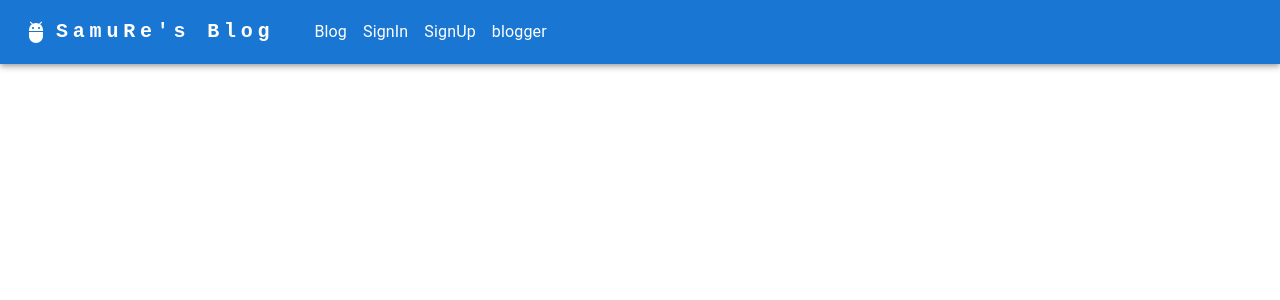
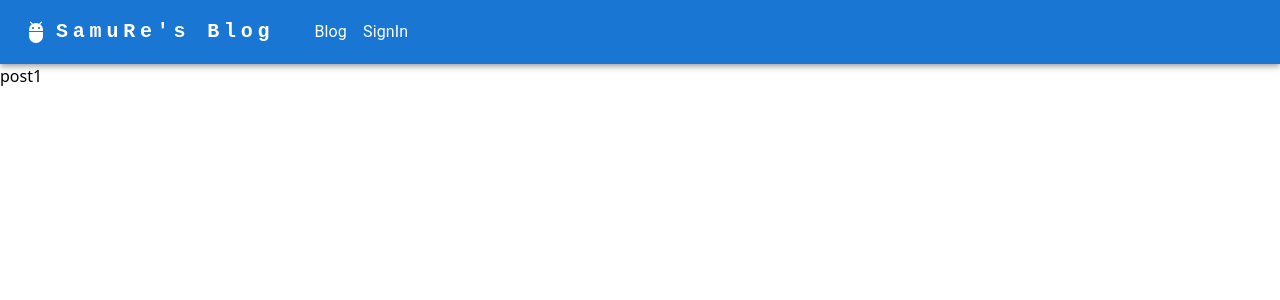
Before and after one commit to idoRevah/webFinal, a React (Vite) app in the folder frontend/: page /Post/1 in a window 1280 px wide. Shown: the top 300 px of the page. Built offline with nearby package versions, Linux system fonts and the light colour scheme.

Commit message:
feat(dynamic router with params)

```diff
--- a/frontend/src/components/navbar/navbar.tsx
+++ b/frontend/src/components/navbar/navbar.tsx
@@ -6,6 +6,10 @@ import Container from "@mui/material/Container";
 import AdbIcon from "@mui/icons-material/Adb";
 import { NavLink } from "react-router-dom";
 import { routes } from "@/modules/routing";
+
+const filteredRoutes = () => {
+  return routes.filter((r) => r.isVisible == true);
+};
 
 function ResponsiveAppBar() {
   return (
@@ -31,7 +35,7 @@ function ResponsiveAppBar() {
           </Typography>
 
           <Box sx={{ flexGrow: 1, display: { xs: "none", md: "flex" } }}>
-            {routes.map((route) => (
+            {filteredRoutes().map((route) => (
               <NavLink to={route.path} key={route.text}>
                 <Typography sx={{ mr: 2, color: "white", display: "block" }}>
                   {route.text}
--- a/frontend/src/modules/routing/route.type.ts
+++ b/frontend/src/modules/routing/route.type.ts
@@ -3,5 +3,6 @@ import React from "react";
 export default interface Route {
   path: string;
   text: string;
-  element: JSX.Element;
+  element: any;
+  isVisible: boolean;
 }
--- a/frontend/src/modules/routing/router.tsx
+++ b/frontend/src/modules/routing/router.tsx
@@ -1,5 +1,6 @@
 import { Route, Routes } from "react-router-dom";
 import routes from "./routes";
+import React from "react";
 
 export default function AppRouter() {
   return (
@@ -7,7 +8,7 @@ export default function AppRouter() {
       {routes.map((route) => (
         <Route
           path={route.path}
-          element={route.element}
+          element={React.createElement(route.element)}
           key={route.text}
         ></Route>
       ))}
--- a/frontend/src/modules/routing/routes.ts
+++ b/frontend/src/modules/routing/routes.ts
@@ -1,27 +1,31 @@
 import Blog from "../../pages/blog";
 import signIn from "../../pages/signIn";
 import Route from "./route.type";
-
+import Post from "@/pages/post";
 const routes: Array<Route> = [
   {
     text: "Blog",
     path: "/",
-    element: Blog(),
+    element: Blog,
+    isVisible: true,
   },
   {
     text: "SignIn",
     path: "/SignIn",
-    element: signIn(),
+    element: signIn,
+    isVisible: true,
   },
   {
     text: "SignUp",
     path: "/SignIn",
-    element: signIn(),
+    element: signIn,
+    isVisible: false,
   },
   {
-    text: "blogger",
-    path: "/Blog",
-    element: Blog(),
+    text: "Post",
+    path: "/Post/:id",
+    element: Post,
+    isVisible: false,
   },
 ];
 
--- /dev/null
+++ b/frontend/src/pages/post.tsx
@@ -0,0 +1,11 @@
+import { useParams } from "react-router-dom";
+const Post = () => {
+  const { id } = useParams();
+  return (
+    <div>
+      post
+      {id}
+    </div>
+  );
+};
+export default Post;
```
